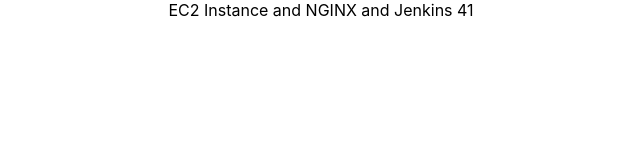
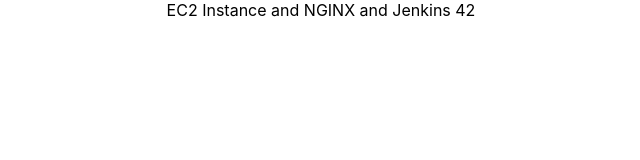
Before and after one commit to vinomuse/deploy-test, a React (Create React App) app: page / in a window 1280 px wide. Shown: the top 160 px of the page, without its empty margins (319-959 px from the left). Built offline with nearby package versions, Linux system fonts and the light colour scheme.

Commit message:
dev real test 78

```diff
--- a/src/App.tsx
+++ b/src/App.tsx
@@ -4,7 +4,7 @@
 function App() {
   return (
     <div className="App">
-      EC2 Instance and NGINX and Jenkins 41
+      EC2 Instance and NGINX and Jenkins 42
     </div>
   );
 }
```
